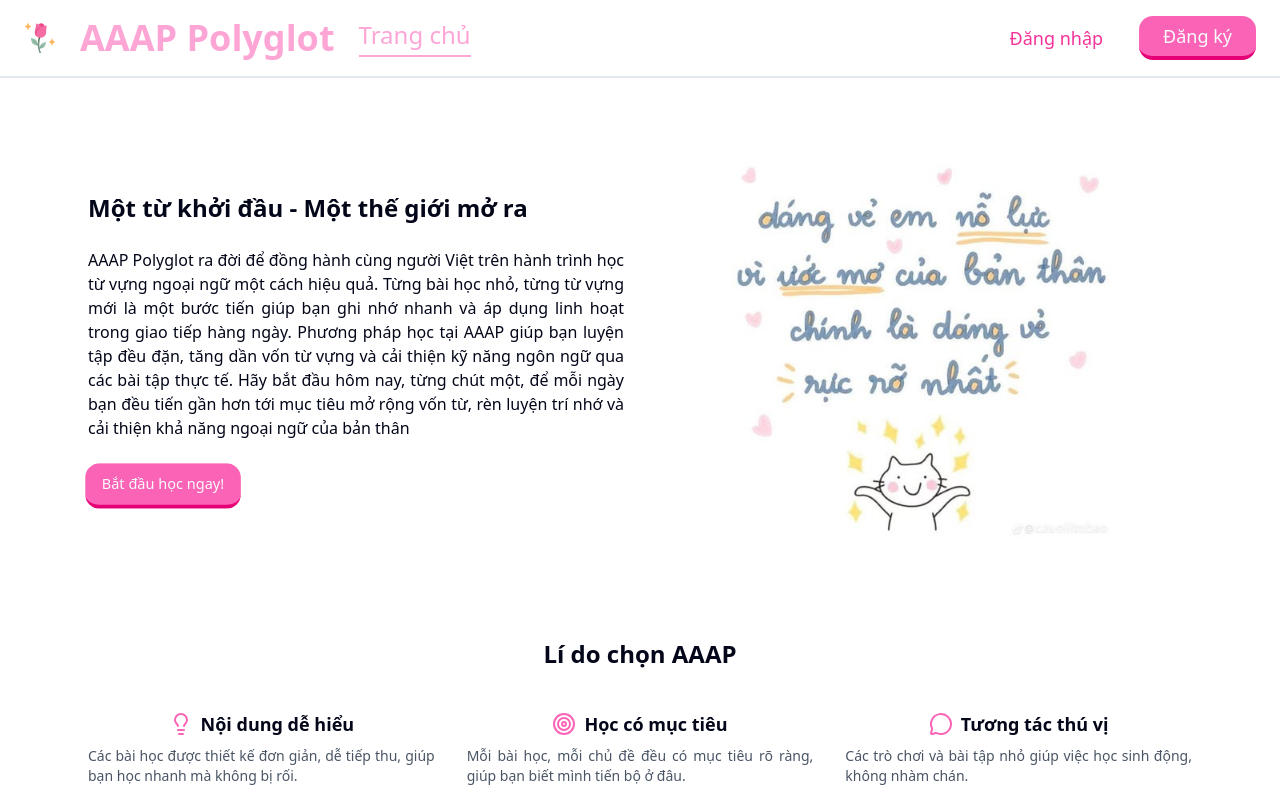
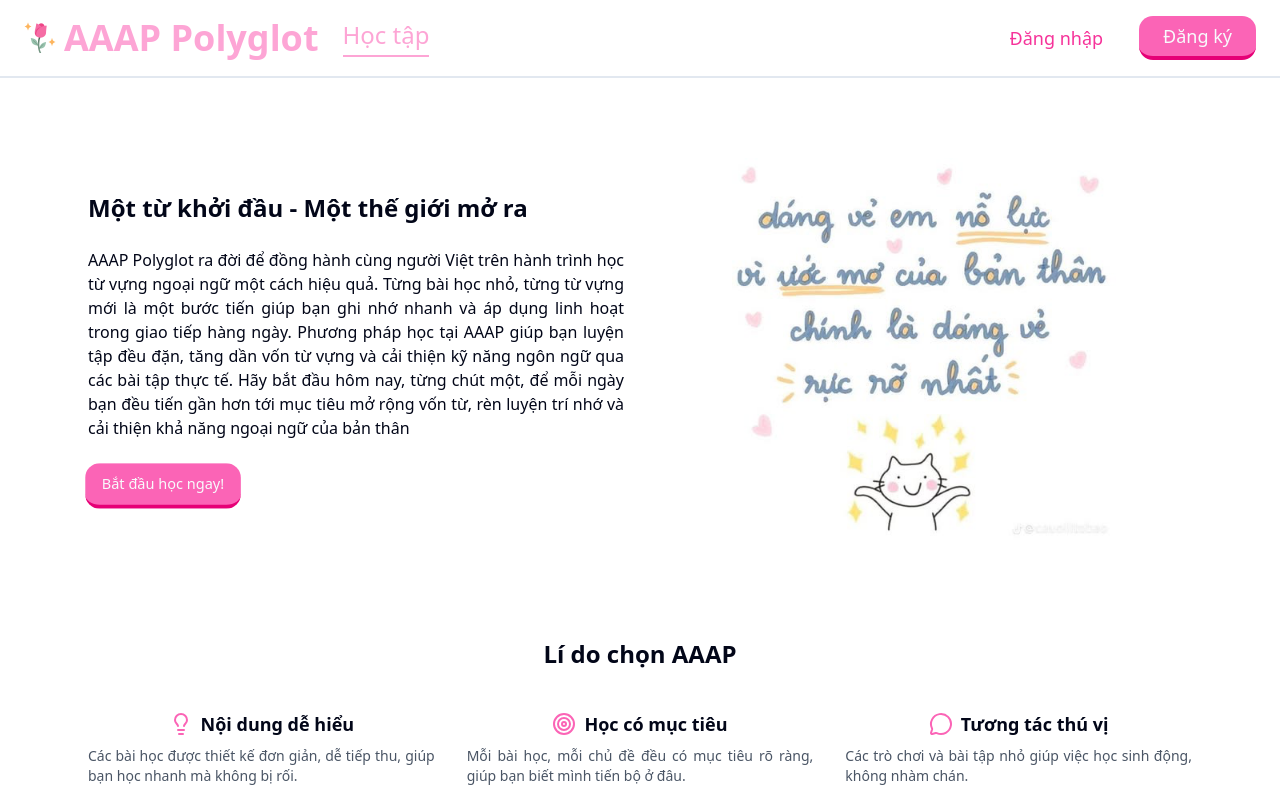
Before and after one commit to Nhom-Project-1/AAAP-Polyglot, a Next.js app: page / in a window 1280 px wide. Shown: the top 800 px of the page. Built offline with nearby package versions, Linux system fonts and the light colour scheme.

Commit message:
Merge cac file

```diff
--- a/src/app/(marketing)/header.tsx
+++ b/src/app/(marketing)/header.tsx
@@ -1,36 +1,49 @@
-"use client"
-import Image from "next/image"
-import { Button } from "@/components/ui/button"
-import { useRouter } from "next/navigation"
+"use client";
+import Image from "next/image";
+import Link from "next/link";
+import { Button } from "@/components/ui/button";
+import { useRouter } from "next/navigation";
 
 export const Header = () => {
-  const router = useRouter()
+  const router = useRouter();
   return (
     <header className="w-full border-b-2 border-slate-200 px-6">
       <div className="flex items-center justify-between py-4">
-
         {/* Logo + menu */}
         <div className="flex items-center gap-x-6">
-          <Image src="/logo.png" alt="Logo" width={32} height={32} />
-          <span className="text-pink-300 font-bold text-4xl">AAAP Polyglot</span>
+          <Link href="/" className="flex items-center gap-x-2 cursor-pointer">
+            <Image src="/logo.png" alt="Logo" width={32} height={32} />
+            <span className="text-pink-300 font-bold text-4xl hover:text-pink-500 transition-colors">
+              AAAP Polyglot
+            </span>
+          </Link>
 
-          <button
-            onClick={() => window.location.reload()}
-            className="text-2xl font-medium text-pink-300 border-b-2 border-pink-300 pb-1 hover:text-pink-500 transition-colors cursor-pointer">
-            Trang chủ
-          </button>
+          <Link
+            href="/course"
+            className="text-2xl font-medium text-pink-300 border-b-2 border-pink-300 pb-1 hover:text-pink-500 transition-colors cursor-pointer"
+          >
+            Học tập
+          </Link>
         </div>
 
         {/* Đăng nhập, Đăng ký */}
         <div className="flex items-center gap-x-3">
-          <Button variant="secondaryOutline" className="px-6 py-3 text-lg cursor-pointer" onClick={() => router.push("/login")}>
+          <Button
+            variant="secondaryOutline"
+            className="px-6 py-3 text-lg"
+            onClick={() => router.push("/login")}
+          >
             Đăng nhập
           </Button>
-          <Button variant="secondary" className="px-6 py-3 text-lg cursor-pointer" onClick={() => router.push("/signup")}>
+          <Button
+            variant="secondary"
+            className="px-6 py-3 text-lg"
+            onClick={() => router.push("/signup")}
+          >
             Đăng ký
           </Button>
         </div>
       </div>
     </header>
-  )
-}
+  );
+};
```
